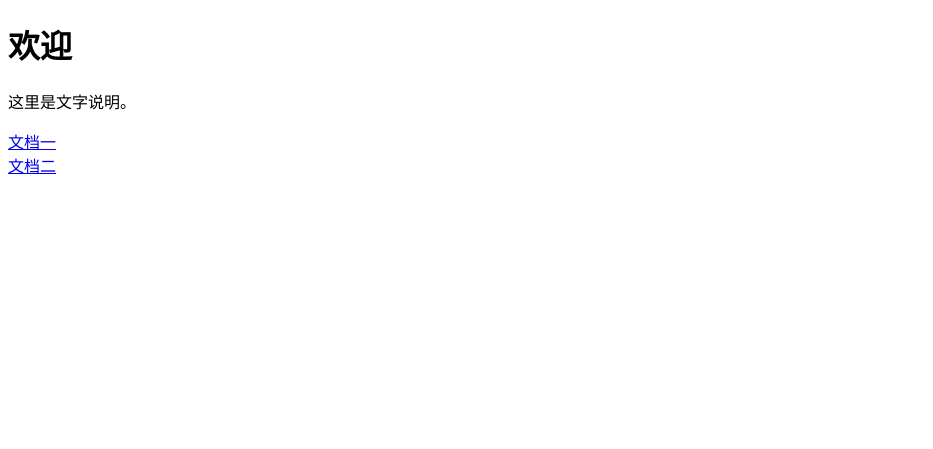
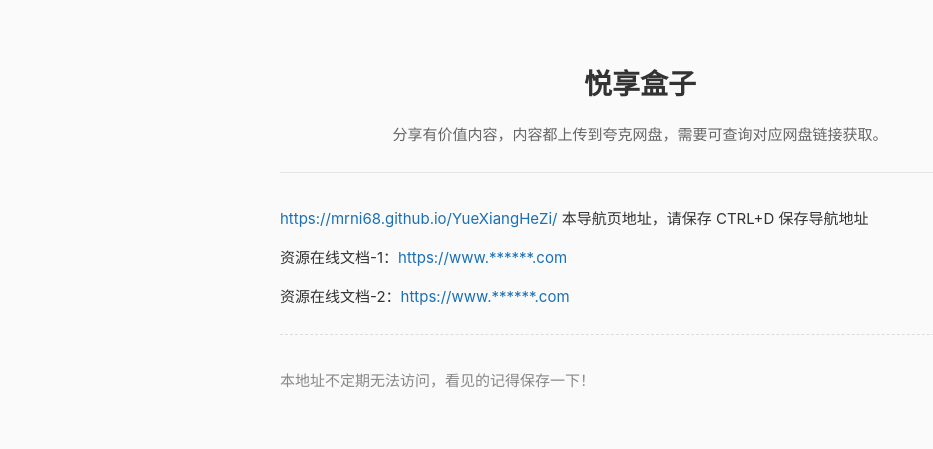
Before and after one commit to Mrni68/YueXiangHeZi, a plain HTML site: page index.html in a window 1280 px wide. Shown: the whole page, without its empty margins (0-933 px from the left). Drawn offline with Linux system fonts and the light colour scheme.

Commit message:
Update index.html with new content and styles

```diff
--- a/index.html
+++ b/index.html
@@ -1,15 +1,68 @@
 <!DOCTYPE html>
-<html>
+<html lang="zh-CN">
 <head>
     <meta charset="UTF-8">
-    <title>我的页面</title>
+    <meta name="viewport" content="width=device-width, initial-scale=1.0">
+    <title>悦享盒子</title>
+    <style>
+        body {
+            font-family: -apple-system, BlinkMacSystemFont, "Segoe UI", "PingFang SC", "Microsoft YaHei", sans-serif;
+            max-width: 720px;
+            margin: 0 auto;
+            padding: 40px 20px;
+            line-height: 1.8;
+            color: #333;
+            background-color: #fafafa;
+        }
+        h1 {
+            font-size: 28px;
+            font-weight: bold;
+            text-align: center;
+            margin-bottom: 8px;
+        }
+        .intro {
+            text-align: center;
+            color: #666;
+            font-size: 15px;
+            margin-bottom: 32px;
+            padding-bottom: 24px;
+            border-bottom: 1px solid #e5e5e5;
+        }
+        p {
+            margin: 12px 0;
+            font-size: 15px;
+        }
+        a {
+            color: #1a6fb5;
+            text-decoration: none;
+            word-break: break-all;
+        }
+        a:hover {
+            text-decoration: underline;
+        }
+        .warn {
+            margin-top: 24px;
+            padding-top: 20px;
+            border-top: 1px dashed #ddd;
+            color: #888;
+            font-size: 14px;
+        }
+    </style>
 </head>
 <body>
-    <h1>欢迎</h1>
-    <p>这里是文字说明。</p>
+    <h1>悦享盒子</h1>
+    <p class="intro">分享有价值内容，内容都上传到夸克网盘，需要可查询对应网盘链接获取。</p>
+
     <p>
-        <a href="你的文档链接1">文档一</a><br>
-        <a href="你的文档链接2">文档二</a>
+        <a href="https://mrni68.github.io/YueXiangHeZi/" target="_blank">https://mrni68.github.io/YueXiangHeZi/</a>
+        本导航页地址，请保存 CTRL+D 保存导航地址
     </p>
+
+    <p>资源在线文档-1：<a href="https://www.******.com" target="_blank">https://www.******.com</a></p>
+    <p>资源在线文档-2：<a href="https://www.******.com" target="_blank">https://www.******.com</a></p>
+
+    <div class="warn">
+        <p>本地址不定期无法访问，看见的记得保存一下！</p>
+    </div>
 </body>
 </html>
```
